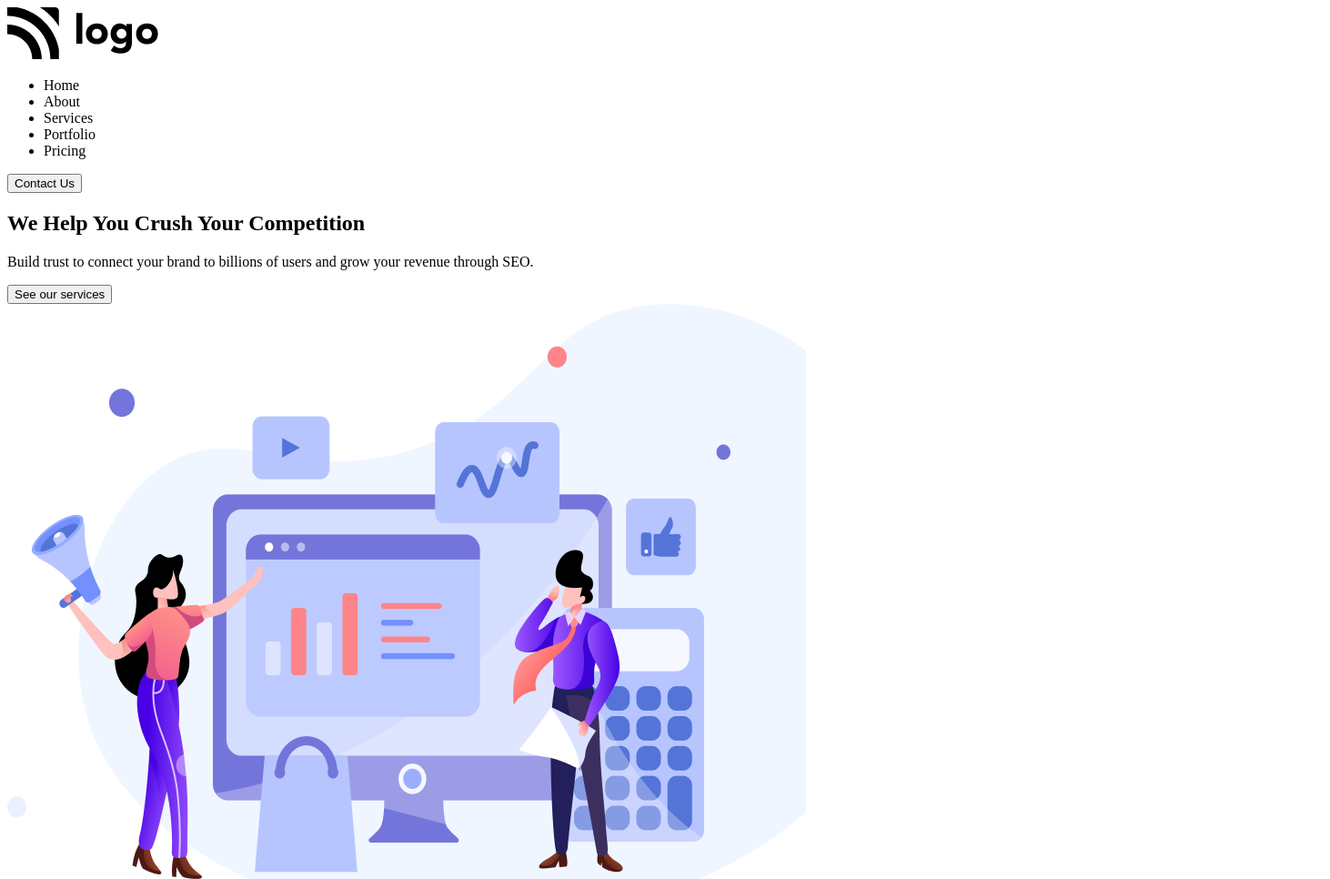
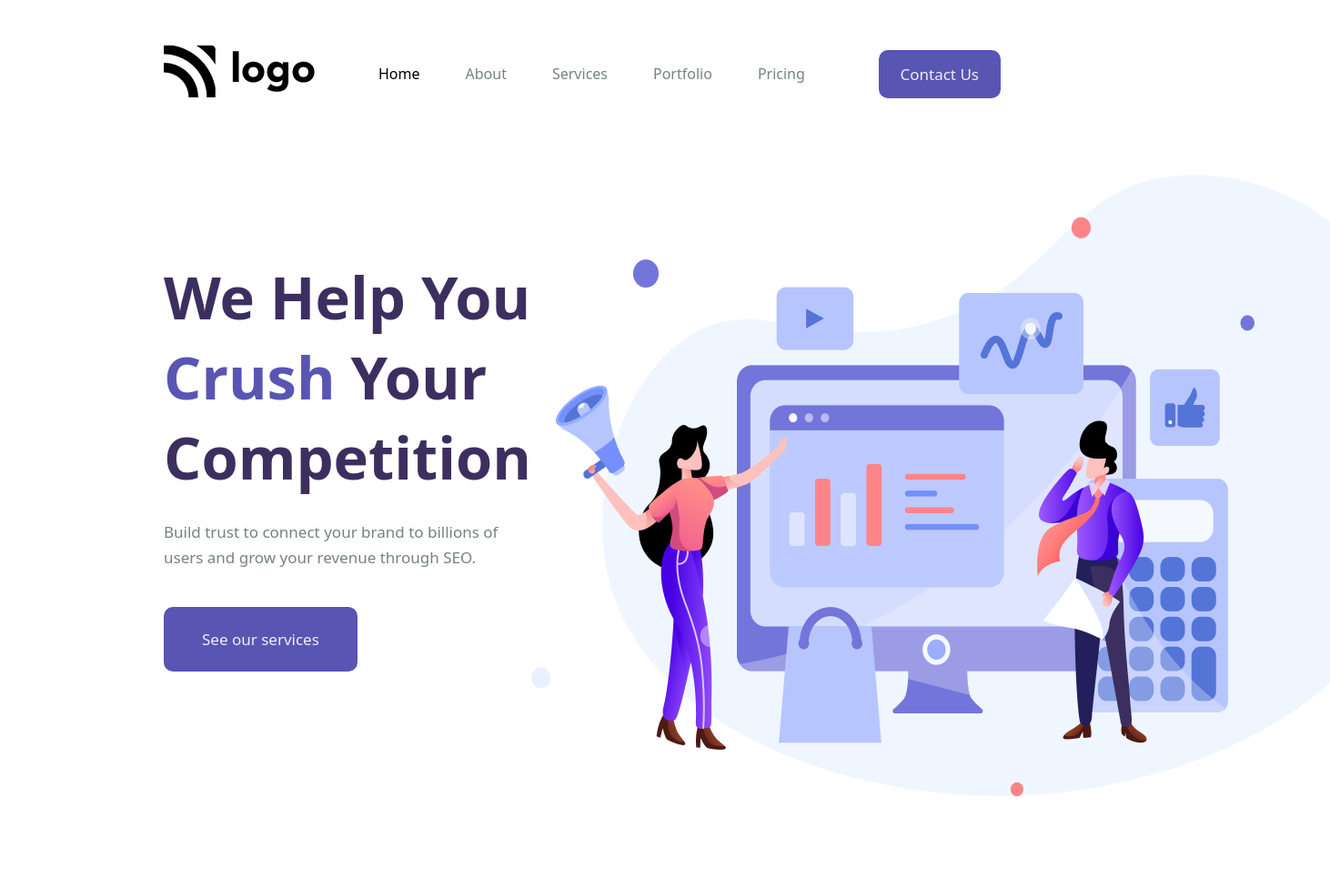
Before and after one commit to nihalgupta0903/3-web-pages-html-css, a plain HTML site: page FSJS 2.0 Project 01/index.html in a window 1280 px wide. Shown: the top 966 px of the page at 91% size, 1462 px wide, since content can reach past the window. After the commit the page ends 906 px from the top, so only its background shows below. Drawn offline with Linux system fonts and the light colour scheme.

Commit message:
project first css addded

```diff
--- a/FSJS 2.0 Project 01/style.css
+++ b/FSJS 2.0 Project 01/style.css
@@ -1,2 +1,74 @@
 /* You can not modify anything in the HTML */
 /* You can only modify the CSS file */
+*{
+    font-family: system-ui;
+    margin: 0;
+    padding: 0;
+}
+section:first-of-type{
+width:100%;
+}
+.navbar-container{
+    display: flex;
+    align-items: center;
+    padding:50px 180px 30px 180px;
+    gap:70px;
+}
+.list{
+    display: flex;
+    gap:50px;
+}
+ul {
+    list-style-type: none;
+    color: #758283;
+}
+.button-group{
+    width: 100%;
+    display: flex;
+    justify-content: flex-end;
+}
+.list-item:first-of-type{
+    color:black;
+    font-weight: 500;
+}
+.nav-button{
+    background-color: #5955b3;
+    color: #eeeef7;
+    padding:13px 22px;
+    font-size: 17px;
+    border: 2px solid #5955b3;
+    border-radius: 10px;
+}
+section:nth-child(2) {
+    width: 100%;
+}
+.banner-container{
+    display: flex;
+    padding:50px 0px 30px 180px;
+}
+.banner-container div:nth-child(2){
+    width: 100%;
+    display: flex;
+    justify-content: flex-end;
+}
+.banner-container div:nth-child(1){
+    width: 100%;
+    padding-top:90px;
+}
+.heading-text{
+   font-size:65px;
+   color: #3c2f60;
+}
+.heading-text span{
+    color:#5955b3;
+}
+.description{
+    font-size: 17px;
+    color: #758283;
+    margin-top:25px;
+    line-height: 28px;
+}
+.btn{
+    margin-top:40px;
+    padding:22px 40px;
+}
```
